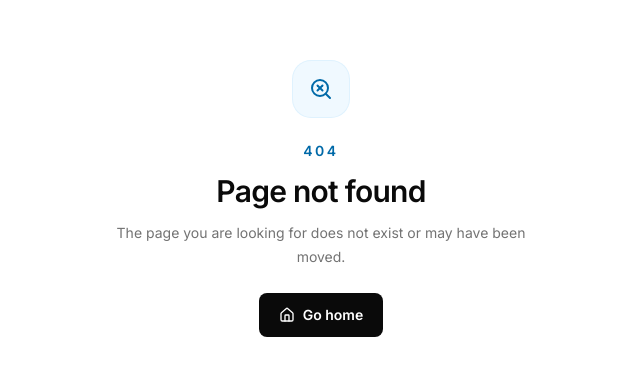
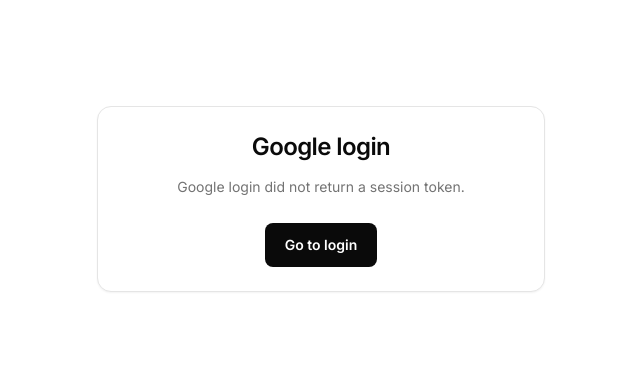
Before and after one commit to Whatsup-design/PaiDuay, a Next.js app in the folder frontend/: page /auth/callback in a window 1280 px wide. Before the commit this address had no page. Shown: the part 201-576 px from the top of the page, without its empty margins (319-959 px from the left). Built offline with nearby package versions, Linux system fonts and the light colour scheme.

Commit message:
fix:oauthprovider#2

```diff
--- /dev/null
+++ b/frontend/app/auth/callback/page.tsx
@@ -0,0 +1,80 @@
+"use client";
+
+import Link from "next/link";
+import { useEffect, useState } from "react";
+
+import { storeAuthSession, type AuthSession } from "@/lib/auth-session";
+
+function getSafeNextPath(value: string | null) {
+  if (!value?.startsWith("/")) {
+    return "/home";
+  }
+
+  return value;
+}
+
+function getSessionFromHash(): { session: AuthSession; nextPath: string } {
+  const hashParams = new URLSearchParams(window.location.hash.replace(/^#/, ""));
+  const accessToken = hashParams.get("access_token");
+  const refreshToken = hashParams.get("refresh_token") ?? undefined;
+  const expiresAtRaw = hashParams.get("expires_at");
+  const expiresAt =
+    expiresAtRaw === null ? undefined : Number.parseInt(expiresAtRaw, 10);
+
+  return {
+    session: accessToken
+      ? {
+          access_token: accessToken,
+          refresh_token: refreshToken,
+          expires_at: Number.isFinite(expiresAt) ? expiresAt : undefined
+        }
+      : null,
+    nextPath: getSafeNextPath(hashParams.get("next"))
+  };
+}
+
+export default function AuthCallbackPage() {
+  const [message, setMessage] = useState("Completing Google login...");
+  const [canGoLogin, setCanGoLogin] = useState(false);
+
+  useEffect(() => {
+    const { session, nextPath } = getSessionFromHash();
+
+    if (!session?.access_token) {
+      setMessage("Google login did not return a session token.");
+      setCanGoLogin(true);
+      return;
+    }
+
+    const isStored = storeAuthSession(session);
+
+    if (!isStored) {
+      setMessage("The browser could not store your Google login session.");
+      setCanGoLogin(true);
+      return;
+    }
+
+    window.history.replaceState(null, "", "/auth/callback");
+    window.location.assign(nextPath);
+  }, []);
+
+  return (
+    <main className="flex min-h-screen items-center justify-center bg-white px-6 py-10">
+      <section className="w-full max-w-md rounded-xl border border-neutral-200 bg-white p-6 text-center shadow-[var(--shadow-sm)]">
+        <h1 className="text-2xl font-semibold tracking-tight text-neutral-950">
+          Google login
+        </h1>
+        <p className="mt-3 text-sm leading-6 text-neutral-500">{message}</p>
+
+        {canGoLogin ? (
+          <Link
+            href="/login"
+            className="mt-6 inline-flex h-11 items-center justify-center rounded-md bg-neutral-950 px-5 text-sm font-semibold text-white transition hover:bg-neutral-800"
+          >
+            Go to login
+          </Link>
+        ) : null}
+      </section>
+    </main>
+  );
+}
```
Also changed, not shown: 1 other file (tests, documents, lock files or other folders).
